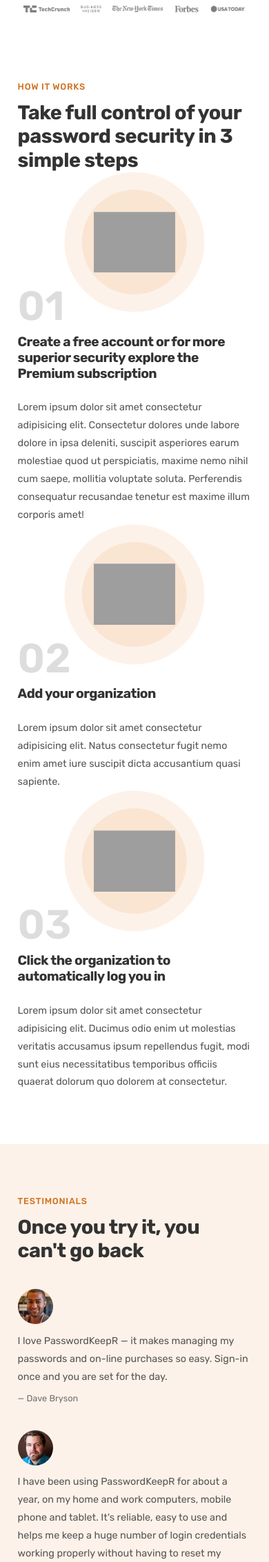
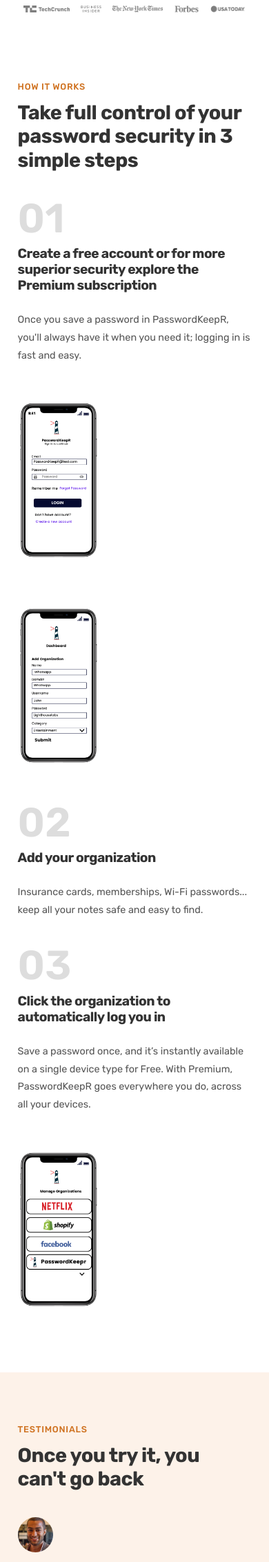
Before and after one commit to John-MBDP/PasswordKeepR, a Node server app: page / in a window 390 px wide. Shown: the part 924-3189 px from the top of the page at 69% size. Run offline with Node 20, Linux system fonts and the light colour scheme; style sheets or scripts are compiled from the project's sources; some libraries are stand-ins or nearby versions; grey boxes are pictures that could not be loaded.

Commit message:
Add Mobile pictures and cleanup codes

```diff
--- a/views/index.ejs
+++ b/views/index.ejs
@@ -123,17 +123,14 @@
               Premium subscription
             </h3>
             <p class="step-description">
-              Lorem ipsum dolor sit amet consectetur adipisicing elit.
-              Consectetur dolores unde labore dolore in ipsa deleniti, suscipit
-              asperiores earum molestiae quod ut perspiciatis, maxime nemo nihil
-              cum saepe, mollitia voluptate soluta. Perferendis consequatur
-              recusandae tenetur est maxime illum corporis amet!
+              Once you save a password in PasswordKeepR, you'll always have it
+              when you need it; logging in is fast and easy.
             </p>
           </div>
 
-          <div class="step-img-box">
+          <div>
             <img
-              src="img/app/app-screen-1.png"
+              src="img/app/mobile1.png"
               class="step-img"
               alt="iPhone app
             preferences selection screen"
@@ -141,9 +138,9 @@
           </div>
 
           <!-- STEP 02 -->
-          <div class="step-img-box">
+          <div>
             <img
-              src="img/app/app-screen-2.png"
+              src="img/app/mobile2.png"
               class="step-img"
               alt="iPhone app
             meal approving plan screen"
@@ -153,9 +150,8 @@
             <p class="step-number">02</p>
             <h3 class="heading-tertiary">Add your organization</h3>
             <p class="step-description">
-              Lorem ipsum dolor sit amet consectetur adipisicing elit. Natus
-              consectetur fugit nemo enim amet iure suscipit dicta accusantium
-              quasi sapiente.
+              Insurance cards, memberships, Wi-Fi passwords... keep all your
+              notes safe and easy to find.
             </p>
           </div>
 
@@ -166,15 +162,14 @@
               Click the organization to automatically log you in
             </h3>
             <p class="step-description">
-              Lorem ipsum dolor sit amet consectetur adipisicing elit. Ducimus
-              odio enim ut molestias veritatis accusamus ipsum repellendus
-              fugit, modi sunt eius necessitatibus temporibus officiis quaerat
-              dolorum quo dolorem at consectetur.
+              Save a password once, and it’s instantly available on a single
+              device type for Free. With Premium, PasswordKeepR goes everywhere
+              you do, across all your devices.
             </p>
           </div>
-          <div class="step-img-box">
+          <div>
             <img
-              src="img/app/app-screen-3.png"
+              src="img/app/mobile3.png"
               class="step-img"
               alt="iPhone app
             delivery screen"
@@ -251,7 +246,7 @@
         <div class="gallery">
           <figure class="gallery-item">
             <img
-              src="img/gallery/gallery-1.jpg"
+              src="img/gallery/background.png"
               alt="Photo of beautifully
             arranged food"
             />
@@ -259,77 +254,14 @@
           </figure>
           <figure class="gallery-item">
             <img
-              src="img/gallery/gallery-2.jpg"
+              src="img/gallery/background.png"
               alt="Photo of beautifully
             arranged food"
             />
           </figure>
           <figure class="gallery-item">
             <img
-              src="img/gallery/gallery-3.jpg"
-              alt="Photo of beautifully
-            arranged food"
-            />
-          </figure>
-          <figure class="gallery-item">
-            <img
-              src="img/gallery/gallery-4.jpg"
-              alt="Photo of beautifully
-            arranged food"
-            />
-          </figure>
-          <figure class="gallery-item">
-            <img
-              src="img/gallery/gallery-5.jpg"
-              alt="Photo of beautifully
-            arranged food"
-            />
-          </figure>
-          <figure class="gallery-item">
-            <img
-              src="img/gallery/gallery-6.jpg"
-              alt="Photo of beautifully
-            arranged food"
-            />
-          </figure>
-          <figure class="gallery-item">
-            <img
-              src="img/gallery/gallery-7.jpg"
-              alt="Photo of beautifully
-            arranged food"
-            />
-          </figure>
-          <figure class="gallery-item">
-            <img
-              src="img/gallery/gallery-8.jpg"
-              alt="Photo of beautifully
-            arranged food"
-            />
-          </figure>
-          <figure class="gallery-item">
-            <img
-              src="img/gallery/gallery-9.jpg"
-              alt="Photo of beautifully
-            arranged food"
-            />
-          </figure>
-          <figure class="gallery-item">
-            <img
-              src="img/gallery/gallery-10.jpg"
-              alt="Photo of beautifully
-            arranged food"
-            />
-          </figure>
-          <figure class="gallery-item">
-            <img
-              src="img/gallery/gallery-11.jpg"
-              alt="Photo of beautifully
-            arranged food"
-            />
-          </figure>
-          <figure class="gallery-item">
-            <img
-              src="img/gallery/gallery-12.jpg"
+              src="img/gallery/background.png"
               alt="Photo of beautifully
             arranged food"
             />
@@ -371,7 +303,7 @@
               </li>
             </ul>
             <div class="plan-sing-up">
-              <a href="#" class="btn btn--full">Start Weak</a>
+              <a href="#cta" class="btn btn--full">Start Weak</a>
             </div>
           </div>
 
@@ -400,7 +332,7 @@
               </li>
             </ul>
             <div class="plan-sing-up">
-              <a href="#" class="btn btn--full">Start Strong</a>
+              <a href="#cta" class="btn btn--full">Start Strong</a>
             </div>
           </div>
         </div>
--- a/views/partials/_logout.ejs
+++ b/views/partials/_logout.ejs
@@ -1,5 +1,5 @@
 <header class="header">
-  <a href="#">
+  <a href="http://localhost:8080/">
     <img class="logo" alt="PasswordKeepR" src="img/password.png" />
   </a>
   <form action="/logout" method="POST">
```
Also changed, not shown: views/dashboard.ejs (+22 -2 lines), views/editOrganization.ejs (+55 -16 lines), views/partials/_edit.ejs (added, +12 -0 lines), public/img/app/mobile.png (added), public/img/app/mobile1.png (added), public/img/app/mobile2.png (added), public/img/app/mobile3.png (added), public/img/gallery/background.png (added).
